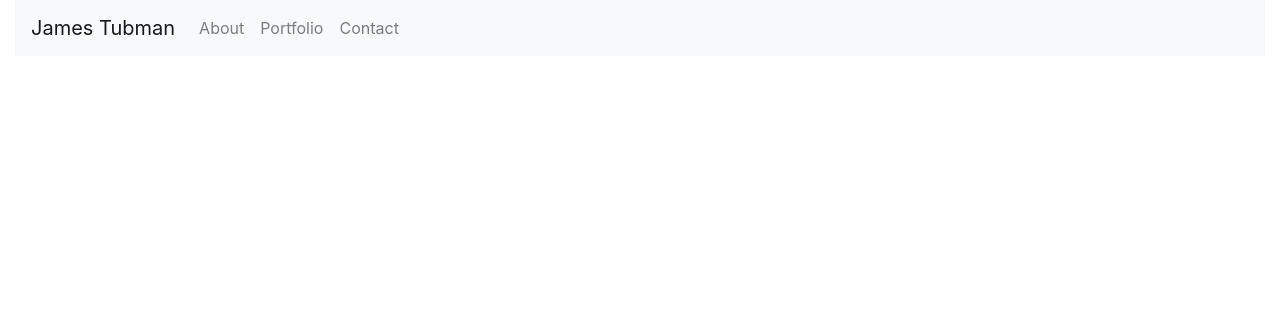
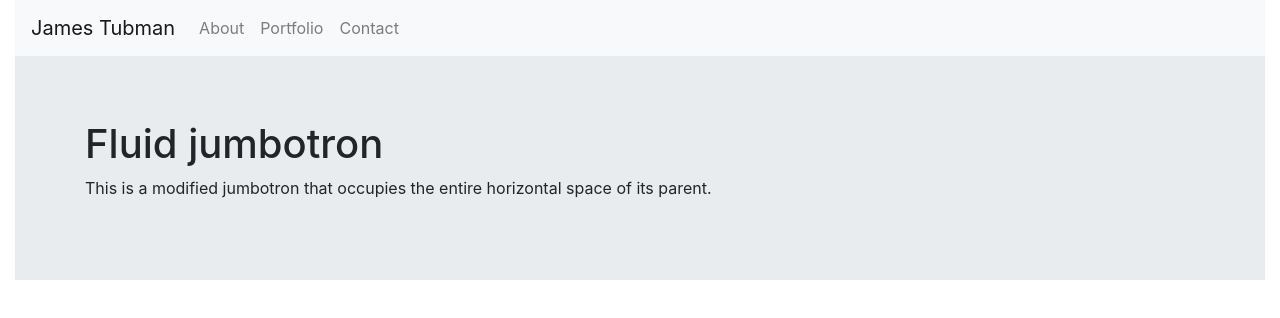
Before and after one commit to jamestubman/jamestubman.com, a React (Create React App) app: page / in a window 1280 px wide. Shown: the top 318 px of the page. Built offline with nearby package versions, Linux system fonts and the light colour scheme.

Commit message:
Start of boostrap theme

```diff
--- /dev/null
+++ b/src/Components/Page/Body/body.js
@@ -0,0 +1,16 @@
+import React from 'react'
+import { Container, Jumbotron } from 'react-bootstrap'
+export default () => {
+    return (
+        <Jumbotron fluid>
+        <Container>
+          <h1>Fluid jumbotron</h1>
+          <p>
+            This is a modified jumbotron that occupies the entire horizontal space of
+            its parent.
+          </p>
+        </Container>
+      </Jumbotron>
+    )
+
+}
--- a/src/Components/Page/Page.js
+++ b/src/Components/Page/Page.js
@@ -3,15 +3,14 @@
  */
 
 import React from 'react'
-import { Container } from 'react-bootstrap'
-
+import FirstPage from './Body/body'
 import Header from './Header/Header'
 
 export default () => {
     return (
         <div>
-            <Header></Header>
-            <Container></Container>
+            <Header />
+            <FirstPage />
         </div>
 
 
--- a/src/css/App.css
+++ b/src/css/App.css
@@ -1,3 +1,5 @@
+
+
 .App {
   text-align: center;
 }
--- a/src/css/index.css
+++ b/src/css/index.css
@@ -1,7 +1,7 @@
+@import url('https://fonts.googleapis.com/css?family=Roboto&display=swap');
 body {
   margin: 0;
-  font-family: -apple-system, BlinkMacSystemFont, 'Segoe UI', 'Roboto', 'Oxygen',
-    'Ubuntu', 'Cantarell', 'Fira Sans', 'Droid Sans', 'Helvetica Neue',
+  font-family: 'Roboto'
     sans-serif;
   -webkit-font-smoothing: antialiased;
   -moz-osx-font-smoothing: grayscale;
```
